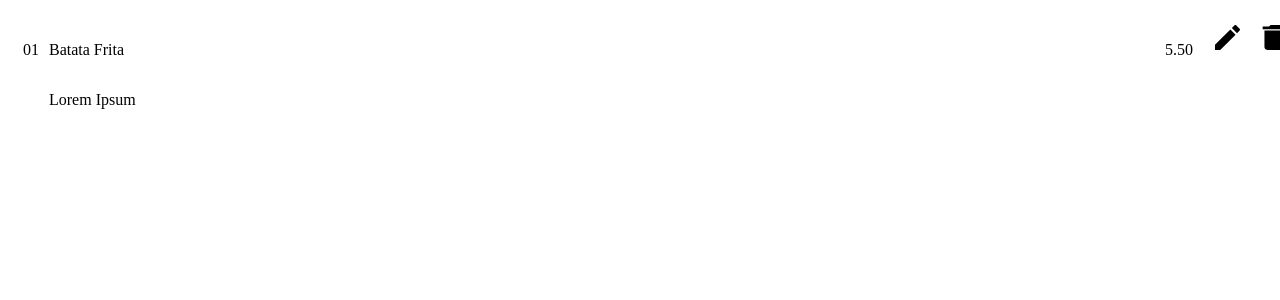
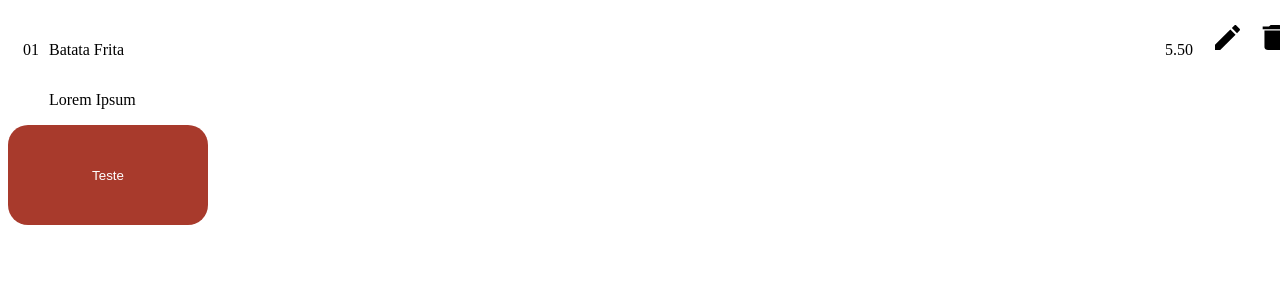
Before and after one commit to williamacedo/restaurant-project, a Nuxt app: page /Recipe in a window 1280 px wide. Shown: the top 300 px of the page. Built offline with nearby package versions, Linux system fonts and the light colour scheme.

Commit message:
feat: create button component and test it

```diff
--- /dev/null
+++ b/components/Button.vue
@@ -0,0 +1,39 @@
+<template>
+    <button
+        :style="colorsComputed"
+        class="button"
+        @click="$emit('button-action')"
+        data-testid="button-test"
+    >
+        {{ label }}
+    </button>
+</template>
+
+<script lang="ts">
+import { Vue, Component, Prop } from 'vue-property-decorator';
+
+@Component
+export default class Button extends Vue {
+    @Prop({ type: String, required: true })
+    private label!: string;
+
+    @Prop({ type: String, default: '#A83A2C' })
+    private bgColor!: string;
+
+    @Prop({ type: String, default: '#FFFFFF' })
+    private textColor!: string;
+
+    private get colorsComputed() {
+        return { backgroundColor: this.bgColor, color: this.textColor }
+    }
+}
+</script>
+
+<style scoped lang="scss">
+    .button {
+        width: 200px;
+        height: 100px;
+        border: none;
+        border-radius: 20px;
+    }
+</style>
--- a/package.json
+++ b/package.json
@@ -31,7 +31,7 @@
     "@nuxt/typescript-build": "^2.1.0",
     "@nuxtjs/eslint-config-typescript": "^8.0.0",
     "@nuxtjs/eslint-module": "^3.0.2",
-    "@testing-library/jest-dom": "^5.16.2",
+    "@testing-library/jest-dom": "^5.11.1",
     "@testing-library/vue": "^5.0.4",
     "@types/jest": "^27.4.0",
     "@vue/compiler-dom": "^3.2.31",
--- a/pages/Recipe.vue
+++ b/pages/Recipe.vue
@@ -14,6 +14,7 @@
                 <p class="recipe-row__price">5.50</p>
             </template>
         </Row>
+        <Button label="Teste" />
     </div>
 </template>
 
@@ -21,10 +22,12 @@
 import { Vue, Component } from 'vue-property-decorator';
 
 import Row from '../components/Row.vue';
+import Button from '../components/Button.vue';
 
 @Component({
     components: {
-        Row
+        Row,
+        Button
     }
 })
 export default class Recipe extends Vue {
```
Also changed, not shown: 2 other files (tests, documents, lock files or other folders).
